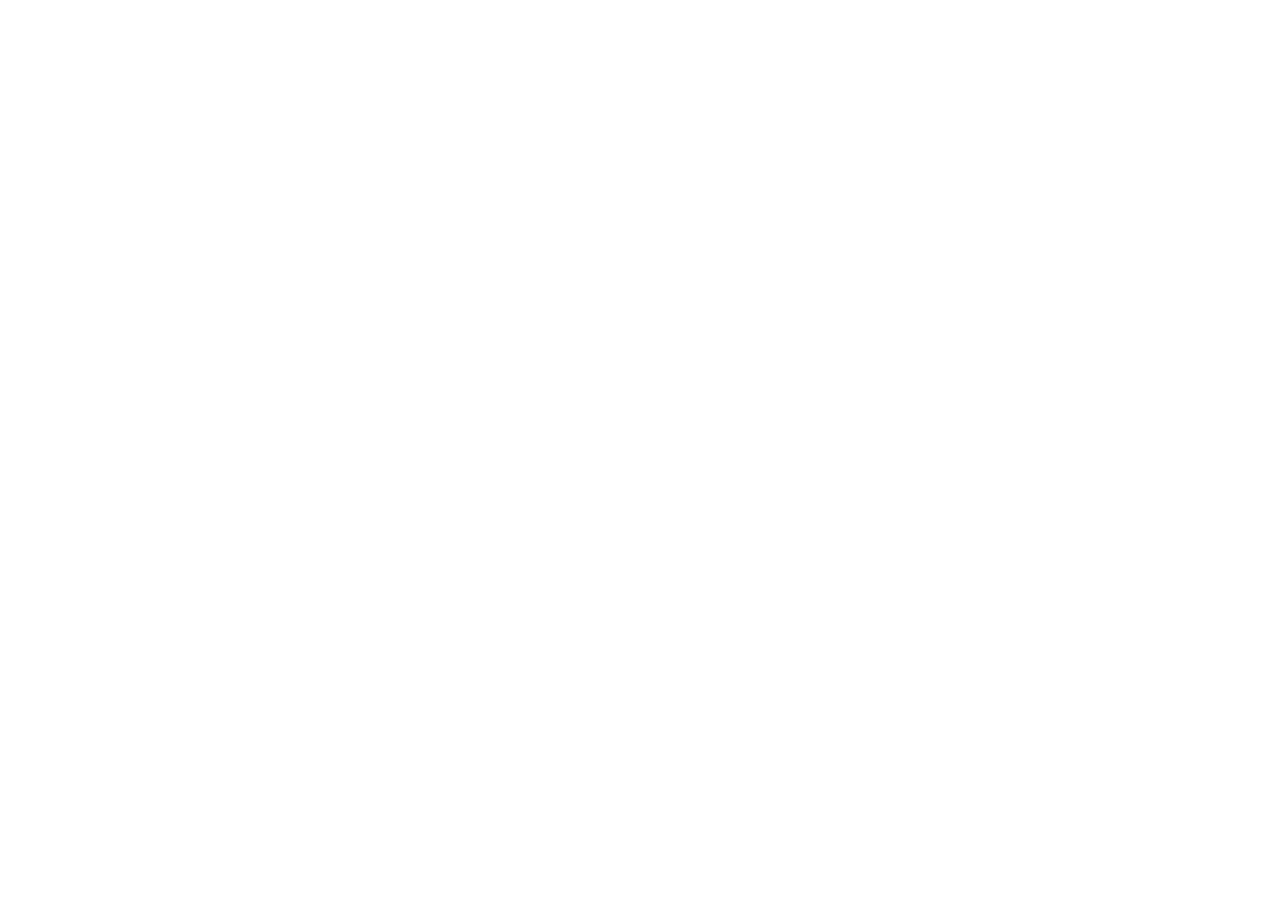
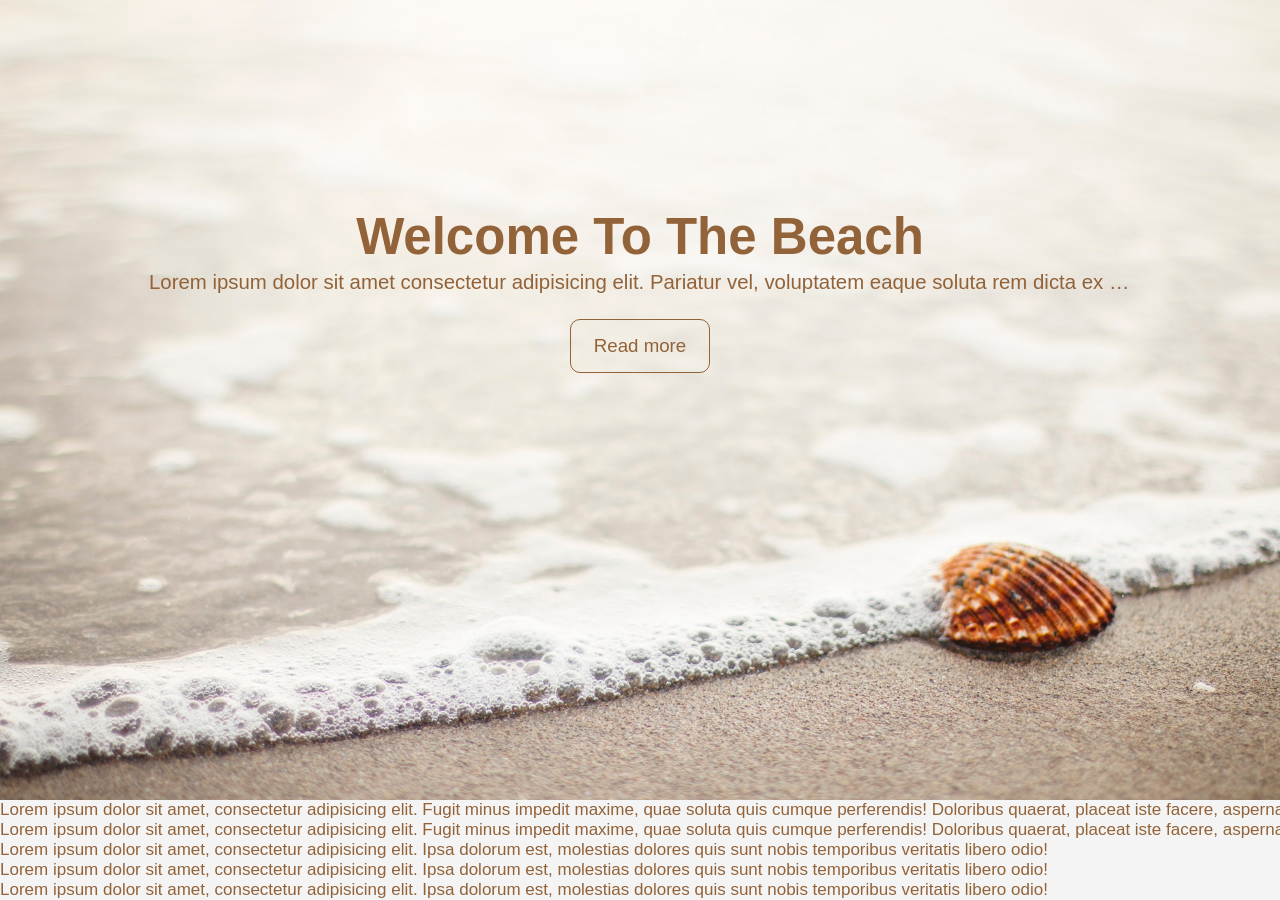
Before and after one commit to vikFgit/05_05, a plain HTML site: page index.html in a window 1280 px wide. Before the commit the page ends 800 px from the top, so only its background shows below. Drawn offline with Linux system fonts and the light colour scheme.

Commit message:
First section with image

```diff
--- a/assets/style.css
+++ b/assets/style.css
@@ -1,12 +1,67 @@
-/* .wrapper{
-  width: 400px;
-  height: 200px;
-  border: 1px solid red;
+*{
+  box-sizing: border-box;
+  margin: 0;
+  --light_color: #f4f4f4;
+  --dark_color: #926239;
+  background-color: var(--light_color);
+  color: var(--dark_color);
+
+  font-family: Arial, "Helvetica Neue", Helvetica, sans-serif;
+  font-size: 17px;
 }
-.inner{
-  box-sizing: border-box;
-  width: 50%;
-  height: 50%;
-  border: inherit;
-  border-color: blueviolet;
-} */
+.position {
+  display: block;
+  margin: auto;
+  text-align: center;
+}
+.text-overflow{
+  white-space: nowrap;
+  overflow: hidden;
+  text-overflow: ellipsis;
+}
+.welcome-section{
+  width: 100%;
+  height: 100vh;
+  padding: 20px;
+  background-image: url(./../images/beachshowcase.jpg);
+  background-size: cover;
+  background-position: bottom right;
+  }
+.welcome-section-heading{
+  height: 60px;
+  min-width: 50px;
+  max-width: 650px;
+  margin-top: 15%;
+  background: transparent;
+
+  font-size: 3em;
+  line-height: 1.2;
+  }
+.welcome-section-content{
+  min-width: 100px;
+  max-width: 80%;
+  padding: 5px;
+  background: transparent;
+
+  font-size: 1.2em;
+}
+.welcome-section-link{
+  min-width: 50px;
+  width: 140px;
+  max-width: 200px;
+  padding: 15px 20px;
+  border: 1px solid var(--dark_color);
+  border-radius: 10px;
+  margin-top: 20px;
+
+  color: var(--dark_color);
+  background: transparent;
+  cursor: pointer;
+
+  font-size: 1.1em;
+  text-decoration: none;
+}
+.welcome-section-link:hover {
+  background-color: var(--dark_color);
+  color: var(--light_color);
+}
--- a/index.html
+++ b/index.html
@@ -4,10 +4,23 @@
   <meta charset="UTF-8">
   <meta http-equiv="X-UA-Compatible" content="IE=edge">
   <meta name="viewport" content="width=device-width, initial-scale=1.0">
-  <title>test05_05</title>
+  <title>Fullscreenlanding</title>
   <link rel="stylesheet" href="./assets/style.css">
 </head>
 <body>
-
+  <section class="welcome-section text-overflow position">
+    <h1 class="welcome-section-heading text-overflow position">Welcome To The Beach</h1>
+    <p class="welcome-section-content text-overflow position">Lorem ipsum dolor sit amet consectetur adipisicing elit. Pariatur vel, voluptatem eaque soluta rem dicta ex illum quibusdam autem quas itaque? Ad error optio laborum voluptatum esse dolorum a voluptatem</p>
+    <a href="#main-content" class="welcome-section-link text-overflow position">Read more</a>
+  </section>
+  <section id="main-content" class="text-overflow">
+    <p class="bg_dark">Lorem ipsum dolor sit amet, consectetur adipisicing elit. Fugit minus impedit maxime, quae soluta quis cumque perferendis! Doloribus quaerat, placeat iste facere, aspernatur ex cum veritatis laudantium, officia, non porro exercitationem incidunt quis dolore? Officia ex accusamus expedita optio, voluptatem minus? In maiores omnis aperiam earum ab molestiae beatae laborum blanditiis incidunt, delectus dolor, id voluptates optio aspernatur aliquam saepe atque labore? Tempore reprehenderit ab ipsam perspiciatis ut, provident perferendis sapiente in numquam blanditiis, enim, illo error nulla incidunt quos quidem ratione repellat ipsa molestias veritatis? Mollitia, fugit dolore commodi porro repudiandae atque, eos, ipsum quam culpa fuga deleniti quae.</p>
+    <p class="bg_light">Lorem ipsum dolor sit amet, consectetur adipisicing elit. Fugit minus impedit maxime, quae soluta quis cumque perferendis! Doloribus quaerat, placeat iste facere, aspernatur ex cum veritatis laudantium, officia, non porro exercitationem incidunt quis dolore? Officia ex accusamus expedita optio, voluptatem minus? In maiores omnis aperiam earum ab molestiae beatae laborum blanditiis incidunt, delectus dolor, id voluptates optio aspernatur aliquam saepe atque labore? Tempore reprehenderit ab ipsam perspiciatis ut, provident perferendis sapiente in numquam blanditiis, enim, illo error nulla incidunt quos quidem ratione repellat ipsa molestias veritatis? Mollitia, fugit dolore commodi porro repudiandae atque, eos, ipsum quam culpa fuga deleniti quae.</p>
+  </section>
+  <section class="three_div_footer text-overflow">
+    <div class="div_footer">Lorem ipsum dolor sit amet, consectetur adipisicing elit. Ipsa dolorum est, molestias dolores quis sunt nobis temporibus veritatis libero odio!</div>
+    <div class="div_footer">Lorem ipsum dolor sit amet, consectetur adipisicing elit. Ipsa dolorum est, molestias dolores quis sunt nobis temporibus veritatis libero odio!</div>
+    <div class="div_footer">Lorem ipsum dolor sit amet, consectetur adipisicing elit. Ipsa dolorum est, molestias dolores quis sunt nobis temporibus veritatis libero odio!</div>
+  </section>
 </body>
 </html>
```
